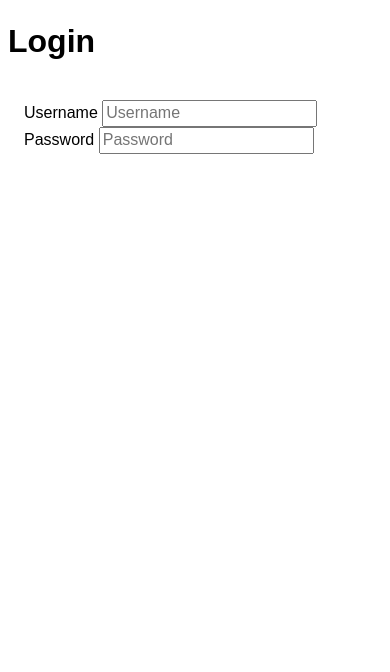
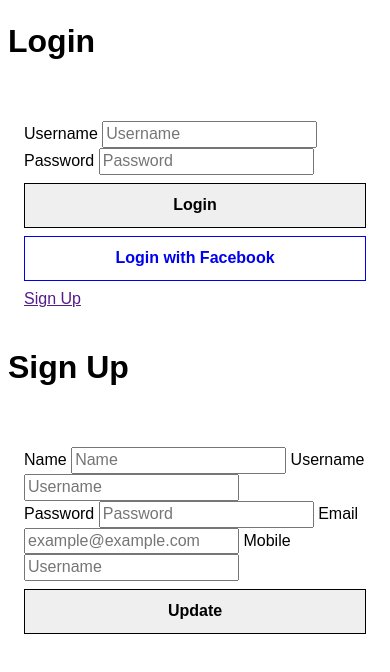
Before and after one commit to aderlemontree/garangguni-1, a plain HTML site: page www/index.html in a window 390 px wide. Drawn offline with Linux system fonts and the light colour scheme; some packages are replaced by stand-ins of ours.

Commit message:
Update index.html

```diff
--- a/www/index.html
+++ b/www/index.html
@@ -53,6 +53,9 @@
 
           <div role="main" class="ui-content">
 
+            <!--logo-->
+            <img></img>
+            <br>
             <label>Username
               <input placeholder="Username"></input>
             </label>
@@ -60,8 +63,49 @@
             <label>Password
               <input placeholder="Password"></input>
             </label>
+            <button class="ui-btn">Login</button>
+            <a href="#" class="ui-btn">Login with Facebook</a>
+
+            <a href=""> Sign Up </a>
 
           </div>
+        </div>
+
+        <div data-role="page">
+          <div data-role="header">
+            <h1>Sign Up</h1>
+          </div>
+
+          <div role="main" class="ui-content">
+
+            <!--logo-->
+            <img></img>
+            <br>
+            <label>Name
+              <input placeholder="Name"></input>
+            </label>
+
+            <label>Username
+              <input placeholder="Username"></input>
+            </label>
+            <br>
+            <label>Password
+              <input placeholder="Password"></input>
+            </label>
+            <label>Email
+              <input placeholder="example@example.com"></input>
+            </label>
+            <label>Mobile
+              <input placeholder="Username"></input>
+            </label>
+
+
+            <button class="ui-btn">Update</button>
+
+          </div>
+        </div>
+
+
 
         </div>
         <script type="text/javascript" src="cordova.js"></script>
```
